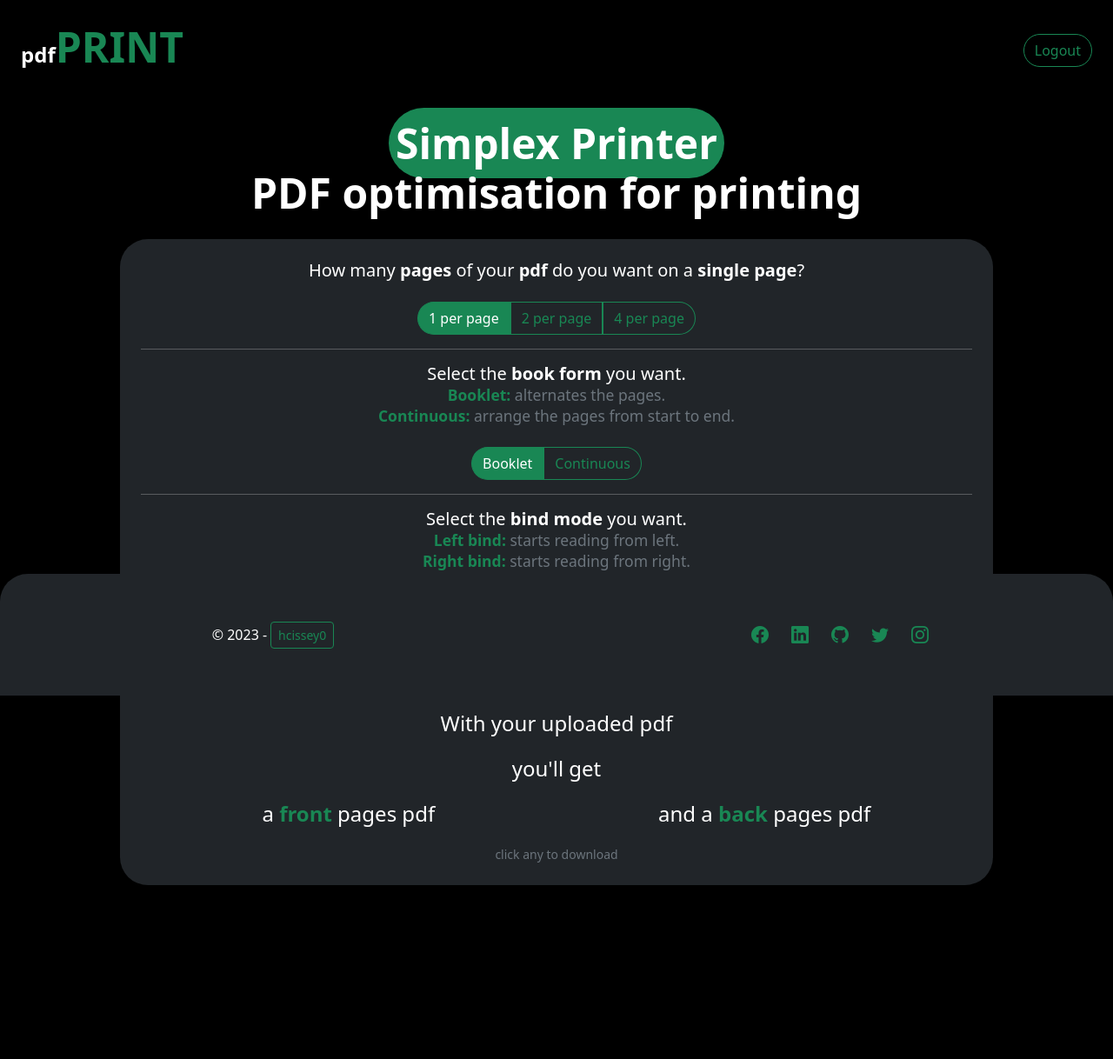
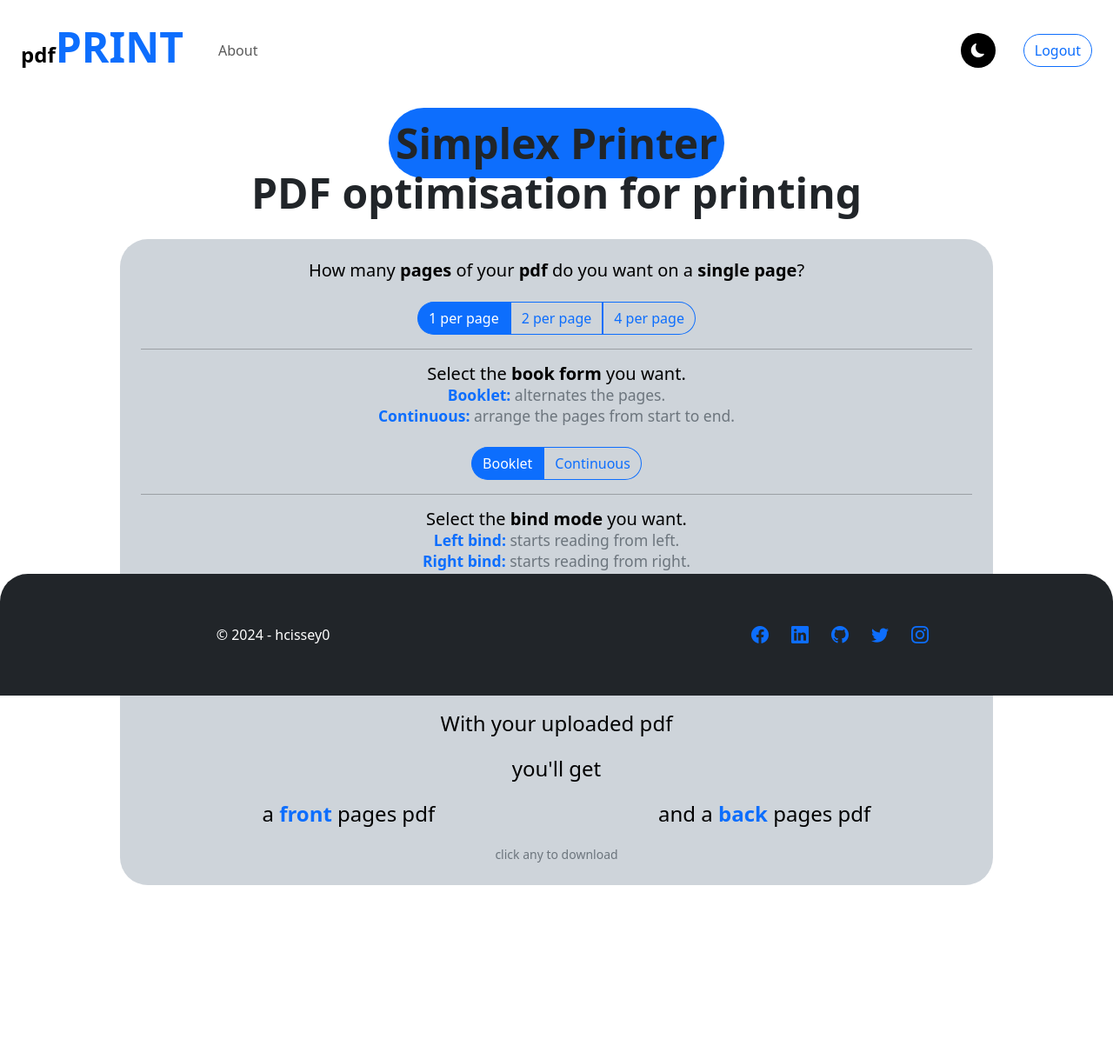
Before and after one commit to hcissey0/pdf_print, a Django app: page /simplex in a window 1280 px wide. Shown: the whole page at 87% size. Run offline with Django 3.2, Linux system fonts and the light colour scheme; a user stored in the database is signed in; some libraries are stand-ins or nearby versions.

Commit message:
Added themes

```diff
--- a/main/templates/simplex.html
+++ b/main/templates/simplex.html
@@ -8,23 +8,23 @@
         <strong>
             <!-- Welcome to the
             <br> -->
-            <span class="bg-success rounded-pill p-2">Simplex Printer</span>
+            <span class="bg-primary rounded-pill p-2">Simplex Printer</span>
             <br>
             PDF optimisation for printing
         </strong>
     </h1>
 </div>
 
-<div class="container-fluid bg-dark rounded-5 p-4" style="max-width: 80%;">
+<div id="form" class="container-fluid bg-dark-subtle text-black rounded-5 p-4" style="max-width: 80%;">
     <div class="container-fluid d-flex flex-column align-items-center justify-content-center">
         <div class="row">
             <!-- <div class="col-12 text-center">
-                <i class="bi bi-printer text-success" style="font-size: 7em;"></i>
+                <i class="bi bi-printer text-primary" style="font-size: 7em;"></i>
             </div> -->
             <div class="col-12 text-center mb-3">
                 <form action="/simplex" method="post" class="do-simplex">
                     {% csrf_token %}
-                    <div class="row">
+                    <div class="row ">
 
                         <div class="col-12">
                             <h5>
@@ -35,21 +35,21 @@
 
                             <div>
                                 <input type="radio" class="btn-check" name="page_mode" id="1-page-mode" autocomplete="off" value="1" checked>
-                            <label class="btn btn-outline-success rounded-start-pill" for="1-page-mode">
+                            <label class="btn btn-outline-primary rounded-start-pill" for="1-page-mode">
                                 1 per page
                             </label>
                             </div>
 
                             <div>
                                 <input type="radio" class="btn-check" name="page_mode" id="2-page-mode" autocomplete="off" value="2">
-                            <label class="btn btn-outline-success rounded-start-0 rounded-end-0" for="2-page-mode">
+                            <label class="btn btn-outline-primary rounded-start-0 rounded-end-0" for="2-page-mode">
                                 2 per page
                             </label>
                             </div>
 
                             <div>
                                 <input type="radio" class="btn-check" name="page_mode" id="4-page-mode" autocomplete="off" value="4">
-                            <label class="btn btn-outline-success rounded-end-pill" for="4-page-mode">
+                            <label class="btn btn-outline-primary rounded-end-pill" for="4-page-mode">
                                 4 per page
                             </label>
                             </div>
@@ -61,11 +61,11 @@
                                 Select the <strong>book form</strong> you want.
                                 <div class="text-secondary">
                                     <small>
-                                        <strong class="text-success">Booklet: </strong>alternates the pages.
+                                        <strong class="text-primary">Booklet: </strong>alternates the pages.
                                     </small>
                                     <br>
                                     <small>
-                                        <strong class="text-success">Continuous: </strong>arrange the pages from start to end.
+                                        <strong class="text-primary">Continuous: </strong>arrange the pages from start to end.
                                     </small>
                                 </div>
                             </h5>
@@ -74,14 +74,14 @@
 
                             <div>
                                 <input type="radio" class="btn-check" name="book_form" id="booklet_form" autocomplete="off" value="booklet" checked>
-                            <label class="btn btn-outline-success rounded-start-pill" for="booklet_form">
+                            <label class="btn btn-outline-primary rounded-start-pill" for="booklet_form">
                                 Booklet
                             </label>
                             </div>
 
                             <div>
                                 <input type="radio" class="btn-check" name="book_form" id="continuous_form" autocomplete="off" value="continuous">
-                            <label class="btn btn-outline-success rounded-end-pill" for="continuous_form">
+                            <label class="btn btn-outline-primary rounded-end-pill" for="continuous_form">
                                 Continuous
                             </label>
                             </div>
@@ -95,11 +95,11 @@
                                 Select the <strong>bind mode</strong> you want.
                                 <div class="text-secondary">
                                     <small>
-                                        <strong class="text-success">Left bind: </strong>starts reading from left.
+                                        <strong class="text-primary">Left bind: </strong>starts reading from left.
                                     </small>
                                     <br>
                                     <small>
-                                        <strong class="text-success">Right bind: </strong>starts reading from right.
+                                        <strong class="text-primary">Right bind: </strong>starts reading from right.
                                     </small>
                                 </div>
                             </h5>
@@ -108,14 +108,14 @@
 
                             <div>
                                 <input type="radio" class="btn-check" name="bind_mode" id="left-bind" autocomplete="off" value="left" checked>
-                            <label class="btn btn-outline-success rounded-start-pill" for="left-bind">
+                            <label class="btn btn-outline-primary rounded-start-pill" for="left-bind">
                                 Left Bind
                             </label>
                             </div>
 
                             <div>
                                 <input type="radio" class="btn-check" name="bind_mode" id="right-bind" autocomplete="off" value="right">
-                            <label class="btn btn-outline-success rounded-end-pill" for="right-bind">
+                            <label class="btn btn-outline-primary rounded-end-pill" for="right-bind">
                                 Right Bind
                             </label>
                             </div>
@@ -129,7 +129,7 @@
                             <form action="" class="uploader" enctype="multipart/form-data">
                                 <div class="input-group bg-dark">
                                     <input type="file" class="form-control uploader" id="inputGroupFile" aria-describedby="inputgroupfileaddon" aria-label="Upload">
-                                    <button class="btn btn-success uploader" id="inputgroupfileaddon">Upload</button>
+                                    <button class="btn btn-primary uploader" id="inputgroupfileaddon">Upload</button>
                                 </div>
                             </form>
                         </div>
@@ -144,7 +144,7 @@
                 <p style="font-size: x-large;">
                     With your uploaded pdf
                 </p>
-                <div id="uploaded-file">
+                <div id="uploaded-file" class="text-white">
 
                 </div>
             </div>
@@ -155,7 +155,7 @@
             </div>
             <div class="col-6 text-center">
                 <p style="font-size: x-large;">
-                    a <strong class="text-success">front</strong> pages pdf
+                    a <strong class="text-primary">front</strong> pages pdf
                 </p>
                 <div id="frontpages-file">
 
@@ -163,7 +163,7 @@
             </div>
             <div class="col-6 text-center">
                 <p style="font-size: x-large;">
-                    and a <strong class="text-success">back</strong> pages pdf
+                    and a <strong class="text-primary">back</strong> pages pdf
                 </p>
                 <div id="backpages-file">
 
@@ -202,7 +202,7 @@
                             Delete
                             <!-- <i class="bi bi-x-lg"></i> -->
                         </button>
-                        <button class="btn btn-success border-0 rounded-pill do-simplex" type="button">
+                        <button class="btn btn-primary border-0 rounded-pill do-simplex" type="button">
                             Start
                             <!-- <i class="bi bi-check-lg"></i> -->
                         </button>
@@ -235,7 +235,7 @@
                 $('button#delete-file').parent().parent().addClass('d-none');
                 $('div.uploader').removeClass('d-none');
                 $('input').attr('disabled', false);
-                $('small.file-info').removeClass('text-success');
+                $('small.file-info').removeClass('text-primary');
                 $('small.file-info').addClass('text-secondary');
                 $('small.file-info').text(data.success);
                 $('div#frontpages-file').html('');
@@ -275,7 +275,7 @@
             $('div#frontpages-file').html(
                 `
                 <a href="${frontpages_url}"
-                    class="btn btn-lg btn-outline-success border-0">
+                    class="btn btn-lg btn-outline-primary border-0">
                     <i class="bi bi-filetype-pdf" style="font-size: 3em;"></i>
                 </a>
                 `
@@ -283,7 +283,7 @@
             $('div#backpages-file').html(
                 `
                 <a href="${backpages_url}"
-                    class="btn btn-lg btn-outline-success border-0">
+                    class="btn btn-lg btn-outline-primary border-0">
                     <i class="bi bi-filetype-pdf" style="font-size: 3em;"></i>
                 </a>
                 `
@@ -292,6 +292,13 @@
 
         .fail((data) => {
             console.log(data);
+            triggerLoad(false);
+            $('input').attr('disabled', false);
+            $('button.do-simplex').attr('disabled', false);
+            $('button#delete-file').attr('disabled', false);
+            $('small.file-info').removeClass('text-primary');
+            $('small.file-info').addClass('text-danger');
+            $('small.file-info').text(data.responseJSON.error);
 
         })
 
@@ -301,20 +308,21 @@
         if (t === true) {
             $('div#frontpages-file').append(
                 `
-                <div class="spinner-border text-success" role="status">
+                <div class="spinner-border text-primary" role="status">
                     <span class="visually-hidden">Loading...</span>
                 </div>
                 `
             );
             $('div#backpages-file').append(
                 `
-                <div class="spinner-border text-success" role="status">
+                <div class="spinner-border text-primary" role="status">
                     <span class="visually-hidden">Loading...</span>
                 </div>
                 `
             );
         } else {
             $('div#frontpages-file').html("");
+            $('div#backpages-file').html("");
         }
     }
 
@@ -358,14 +366,14 @@
         })
         .done(function() {
             $('small.file-info').removeClass('text-danger');
-            $('small.file-info').addClass('text-success');
+            $('small.file-info').addClass('text-primary');
 
             $('div.uploader').addClass('d-none');
 
         })
         .fail(function () {
             $('small.file-info').addClass('text-danger');
-
+            $('small.file-info').text('Error occured. File probably too large.')
         })
         .then(getFile)
 
--- a/main/views.py
+++ b/main/views.py
@@ -103,10 +103,10 @@ def get_files_list(request: HttpRequest):
 @login_required
 def delete_file(request: HttpRequest, file_id):
     if not PdfFile.objects.filter(id=file_id):
-        return JsonResponse({"error": "not found"})
+        return JsonResponse({"error": "not found"}, status=404)
     file = PdfFile.objects.get(pk=file_id)
     if not file:
-        return JsonResponse({'error': 'File not found.'})
+        return JsonResponse({'error': 'File not found.'}, status=404)
     file.delete()
     return JsonResponse({'success': "File deleted."})
 
@@ -136,7 +136,7 @@ def simplex(request: HttpRequest):
             pages = handle_simplex_file(file_url, page_mode, book_form, bind_mode)
 
             if not pages:
-                return JsonResponse({'error': 'Error occured'})
+                return JsonResponse({'error': 'Error occured'}, status=404)
 
 
             return JsonResponse({
@@ -146,7 +146,7 @@ def simplex(request: HttpRequest):
                 }
             })
         else:
-            return JsonResponse({'error': "There's an error somewhere"})
+            return JsonResponse({'error': "There's an error somewhere"}, status=404)
 
 
     return render(request, 'simplex.html')
@@ -560,14 +560,14 @@ def duplex(request: HttpRequest):
 
             pages = handle_duplex_file(file_url, page_mode, book_form, bind_mode)
             if not pages:
-                return JsonResponse({'error': 'Error occured'})
+                return JsonResponse({'error': 'Error occured'}, status=404)
             return JsonResponse({
                 'success': {
                     'duplex': pages.get('duplex').split('/')[-1],
                 }
             })
         else:
-            return JsonResponse({'error': "There's an error somewhere"})
+            return JsonResponse({'error': "There's an error somewhere"}, status=404)
     return render(request, 'duplex.html')
 
 def handle_duplex_file(file_url, page_mode, book_form, bind_mode):
@@ -932,14 +932,14 @@ def download(request: HttpRequest, filename: str):
     path = url[:-4] + '/'
     print("path from download: ", path)
     if not os.path.exists(path):
-        return JsonResponse({'error': 'Not found'})
+        return JsonResponse({'error': 'Not found'}, status=404)
     print("url: ", url)
     print('path: ', path)
 
     file_path = path + filename
     print('file path from dowload: ', file_path)
     if not os.path.exists(file_path):
-        return JsonResponse({'error': 'Not found'})
+        return JsonResponse({'error': 'Not found'}, status=404)
 
     file_wrapper = FileWrapper(open(file_path, 'rb'))
     response = FileResponse(
--- a/pdf_print/settings.py
+++ b/pdf_print/settings.py
@@ -55,6 +55,7 @@ MIDDLEWARE = [
 
 CORS_ALLOW_ALL_ORIGINS = True
 
+CSRF_TRUSTED_ORIGINS = ['http://192.168.50.190', 'http://localhost']
 
 LOGIN_URL = 'main:login'
 
@@ -128,7 +129,7 @@ USE_TZ = True
 # https://docs.djangoproject.com/en/3.2/howto/static-files/
 
 STATIC_URL = '/static/'
-
+STATIC_ROOT = '/data/static'
 STATICFILES_DIRS = [
     os.path.join(BASE_DIR, 'static'),
 ]
--- /dev/null
+++ b/static/index.html
@@ -0,0 +1 @@
+<h1>Helloss</h1>
--- a/static/script.js
+++ b/static/script.js
@@ -1,4 +1,3 @@
-
 
 
 
--- a/static/style.css
+++ b/static/style.css
@@ -1,4 +1,5 @@
-.page-element {
+
+/* .page-element {
     animation: slide-in 1s ease-in-out forwards;
   }
 
@@ -27,3 +28,4 @@
       opacity: 0;
     }
   }
+   */
--- a/templates/base.html
+++ b/templates/base.html
@@ -10,46 +10,50 @@
   <link rel="shortcut icon" href="{% static 'img/icon.png' %}" type="image/x-icon">
   <link rel="stylesheet" href="{% static 'css/bootstrap.min.css' %}">
   <link rel="stylesheet" href="{% static 'bootstrap-icons/font/bootstrap-icons.min.css' %}">
-  <!-- <link rel="stylesheet" href="{% static 'style.css' %}"> -->
+  <link rel="stylesheet" href="{% static 'style.css' %}">
   <title>PDF Print</title>
 </head>
-<body class="bg-black text-white">
-  <nav class="navbar navbar-expand navbar-dark bg-transparent m-1 mb-4">
+<body class="">
+  <nav class="navbar navbar-expand bg-transparent m-1 mb-4">
     <div class="container-fluid">
       <a href="/" id="loadout" class="navbar-brand">
-        <h4 class="text-white p-2 rounded-pill">
-          <span><strong>pdf</strong></span><strong class="text-success" style="font-size: 2em;">PRINT</strong>
+        <h4 class=" p-2 rounded-pill">
+          <span><strong>pdf</strong></span><strong class="text-primary" style="font-size: 2em;">PRINT</strong>
         </h4>
       </a>
       <button class="navbar-toggler" type="button" data-bs-toggle="collapse" data-bs-target="#navbarSupportedContent" aria-controls="navbarSupportedContent" aria-expanded="false" aria-label="Toggle navigation">
         <span class="navbar-toggler-icon"></span>
       </button>
       <div class="collapse navbar-collapse text-end d-flex justify-content-end" id="navbarSupportedContent">
-        <!-- <ul class="navbar-nav me-auto mb-2 mb-lg-0 ">
-          <li class="nav-item">
+        <ul class="navbar-nav me-auto mb-2 mb-lg-0 ">
+          <!-- <li class="nav-item">
             <a class="nav-link m-2" id="loadout" aria-current="page" href="{% url 'main:index' %}">Home</a>
-          </li>
+          </li> -->
           <li class="nav-item m-2">
             <a class="nav-link" id="loadout" href="{% url 'main:about' %}">About</a>
           </li>
 
-        </ul> -->
+        </ul>
+        <a class="me-4 p-2 toggle bg-black text-white d-flex rounded-pill justify-content-center align-items-center"
+        style="width: 40px; height: 40px;">
+            <i class="ball bi bi-moon-fill"></i>
+        </a>
         {% if user.is_authenticated %}
         <div class="nav-item m-2">
-          <a href="/logout" id="loadout" class="btn btn-outline-success rounded-pill">Logout</a>
+          <a href="/logout" id="loadout" class="btn btn-outline-primary rounded-pill">Logout</a>
         </div>
         {% else %}
         <div class="nav-item m-2">
-          <a href="/login" id="loadout" class="btn btn-outline-success rounded-pill">Login</a>
+          <a href="/login" id="loadout" class="btn btn-outline-primary rounded-pill">Login</a>
         </div>
         <div class="nav-item m-2">
-          <a href="/register" id="loadout" class="btn btn-success rounded-pill">Register</a>
+          <a href="/register" id="loadout" class="btn btn-primary rounded-pill">Register</a>
         </div>
         {% endif %}
         <!-- <form class="d-flex m-2">
 
           <input class="form-control me-2" type="search" placeholder="Search" aria-label="Search">
-          <button class="btn btn-outline-success" type="submit"><i class="bi bi-search"></i></button>
+          <button class="btn btn-outline-primary" type="submit"><i class="bi bi-search"></i></button>
         </form> -->
       </div>
     </div>
@@ -73,7 +77,7 @@
 
 
 
-  <div class="container-fluid page-element" style="padding-bottom: 200px;">
+  <div class="container-fluid" style="padding-bottom: 200px;">
     {% block content %}
 
     {% endblock %}
@@ -85,33 +89,65 @@
   <script src="{% static 'js/jquery-3.4.1.min.js' %}"></script>
   <script src="{% static 'script.js' %}"></script>
 
+  <script>
+    const theme = "";
+    $(document).ready(() => {
+        console.log(localStorage.getItem("theme"))
+        if (!localStorage.getItem("theme")) {
+            localStorage.setItem("theme", "light")
+        }
+        if (localStorage.getItem("theme") === "dark") {
+            doDark();
+        }
+    });
+
+
+    $('a.toggle').click((e) => {
+        if (localStorage.getItem("theme") === "light") {
+            localStorage.setItem("theme", "dark");
+        } else {
+            localStorage.setItem("theme", "light")
+        }
+        $('body').css("transition", ".5s")
+        doDark();
+    });
+
+    function doDark() {
+        $('body').toggleClass('bg-black text-white')
+        $('a.toggle').toggleClass('bg-black text-white bg-white text-black')
+        $('i.ball').toggleClass('bi-sun-fill bi-moon-fill')
+        $('nav.navbar').toggleClass('navbar-dark')
+        $('div#form').toggleClass("bg-dark-subtle text-black bg-dark text-white")
+    }
+  </script>
   {% block extra_script %}
   {% endblock %}
 
 
 
-  <footer class="footer bg-dark fixed-bottom py-5 rounded-top-5">
+  <footer class="footer bg-dark text-white fixed-bottom py-5 rounded-top-5">
     <div class="row">
       <div class="col d-flex justify-content-center align-items-center">
-        &copy; 2023 - <a href="{% url 'main:about' %}" class="btn btn-sm btn-outline-success ms-1">hcissey0</a>
+        &copy; 2024 - hcissey0
+
 
       </div>
       <div class="col d-flex justify-content-center align-items-center">
 
 
-        <a href="https://www.facebook.com/hcissey0" target="_blank" class="btn text-success" style="font-size: 20px;">
+        <a href="https://www.facebook.com/hcissey0" target="_blank" class="btn text-primary" style="font-size: 20px;">
           <i class="bi bi-facebook"></i>
         </a>
-        <a href="https://www.linkedin.com/in/hcissey0" target="_blank" class="btn text-success" style="font-size: 20px;">
+        <a href="https://www.linkedin.com/in/hcissey0" target="_blank" class="btn text-primary" style="font-size: 20px;">
           <i class="bi bi-linkedin"></i>
         </a>
-        <a href="https://www.github.com/hcissey0" target="_blank" class="btn text-success" style="font-size: 20px;">
+        <a href="https://www.github.com/hcissey0" target="_blank" class="btn text-primary" style="font-size: 20px;">
           <i class="bi bi-github"></i>
         </a>
-        <a href="https://www.twitter.com/hcissey0" target="_blank" class="btn text-success" style="font-size: 20px;">
+        <a href="https://www.twitter.com/hcissey0" target="_blank" class="btn text-primary" style="font-size: 20px;">
           <i class="bi bi-twitter"></i>
         </a>
-        <a href="https://www.instagram.com/hcissey0" target="_blank" class="btn text-success" style="font-size: 20px;">
+        <a href="https://www.instagram.com/hcissey0" target="_blank" class="btn text-primary" style="font-size: 20px;">
           <i class="bi bi-instagram"></i>
         </a>
 
```
Also changed, not shown: main/templates/about.html (+55 -2 lines), main/templates/duplex.html (+29 -23 lines), main/templates/index.html (+10 -10 lines), main/templates/login.html (+4 -4 lines), main/templates/register.html (+8 -8 lines), README.md (added), db.sqlite3.
